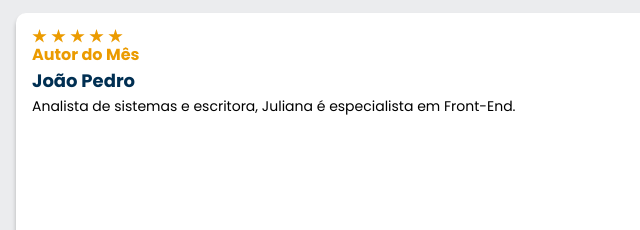
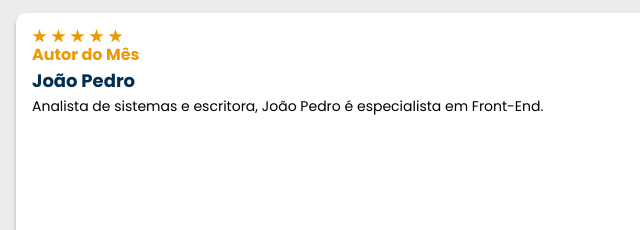
Before and after one commit to joel-joaopoli/pagina-web-2, a plain HTML site: page index.html in a window 1280 px wide. Shown: the part 1618-1848 px from the top of the page, 0-640 px from the left. Drawn offline with nearby package versions, Linux system fonts and the light colour scheme.

Commit message:
Update index.html

```diff
--- a/index.html
+++ b/index.html
@@ -186,7 +186,7 @@
             <img src="img/Estrelinhas.svg" alt="Avaliação 5 estrelas">
             <h3 class="descrição__titulo">Autor do Mês</h3>
             <h2 class="descrição__titulo-livro">João Pedro</h2>
-            <p class="descrição__texto">Analista de sistemas e escritora, Juliana é especialista em
+            <p class="descrição__texto">Analista de sistemas e escritora, João Pedro é especialista em
               Front-End.
             </p>
           </div>
```
